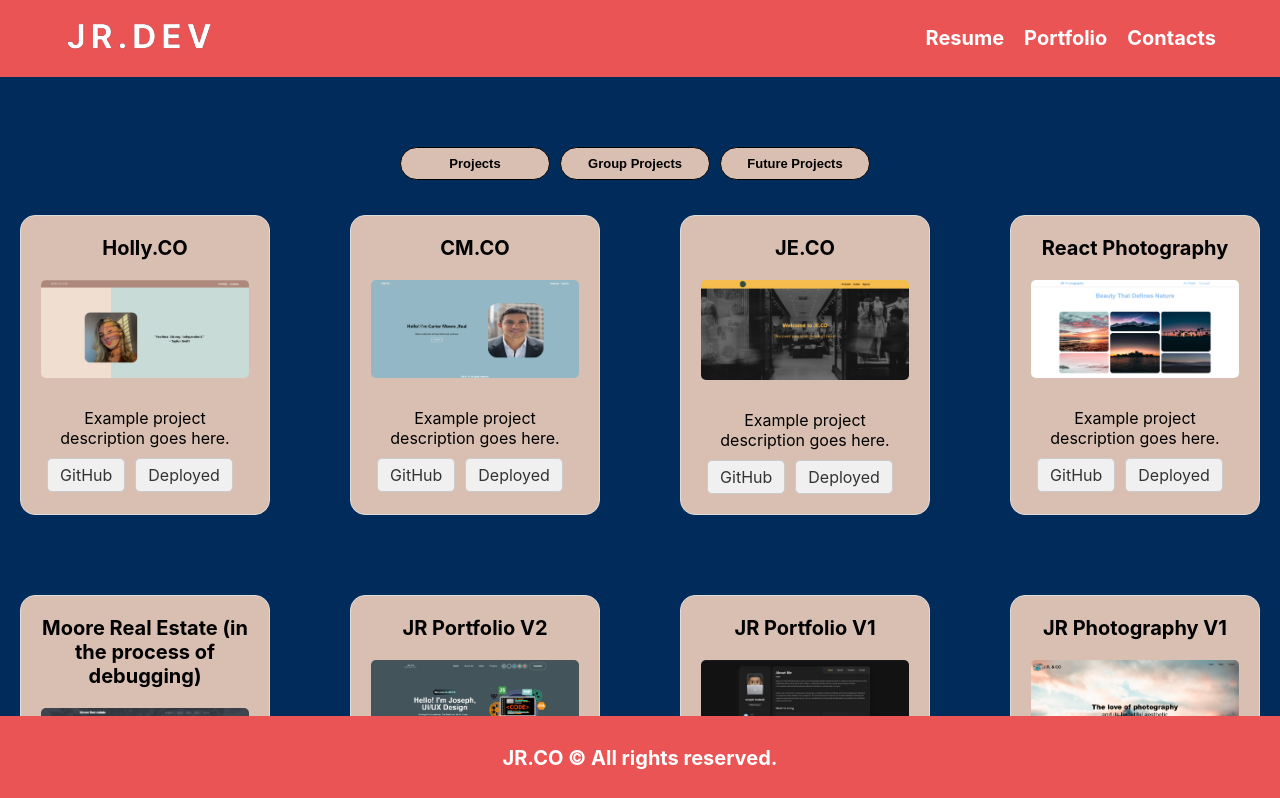
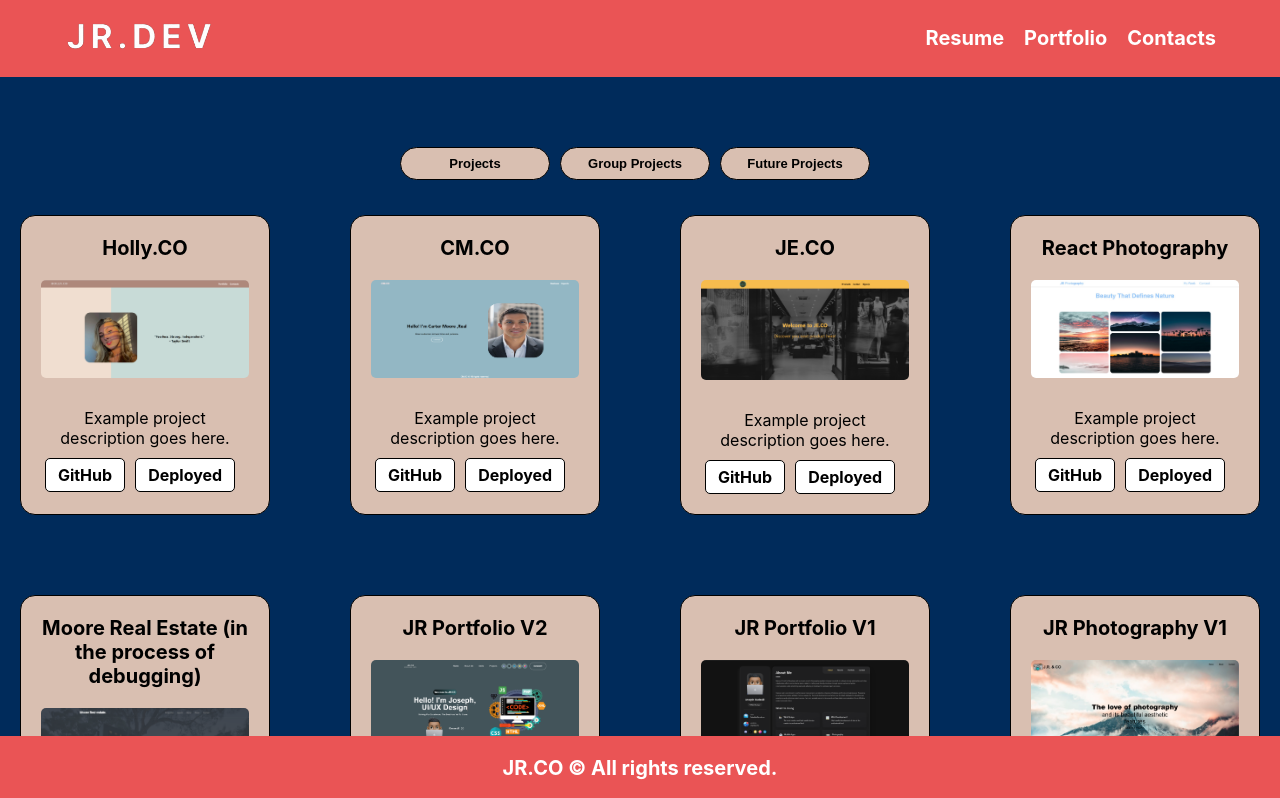
Before and after one commit to TheWiseSailor/JR.DEV, a React (Create React App) app: page /portfolio in a window 1280 px wide. Shown: the top 798 px of the page. Built offline with nearby package versions, Linux system fonts and the light colour scheme.

Commit message:
optimization

```diff
--- a/src/Components/Footer/Footer.css
+++ b/src/Components/Footer/Footer.css
@@ -6,7 +6,7 @@
   color: #fff;
   font-weight: bolder;
   font-size: 20px;
-  padding: 10px 0;
+
   text-align: center;
   z-index: 2;
 }
--- a/src/Components/Portfolio/Portfolio.css
+++ b/src/Components/Portfolio/Portfolio.css
@@ -47,7 +47,7 @@ margin-bottom: 15px;
 }
 
 .project {
-  border: 1px solid #ddd;
+  border: 1px solid #000000;
   padding: 20px;
   border-radius: 15px;
   background-color: #d9bfb1;
@@ -75,13 +75,15 @@ margin-bottom: 15px;
   padding: 6px 12px;
   margin-right: 10px;
   font-size: 16px;
-  color: #333;
+  font-weight: bold;
+  color: #000000;
   text-decoration: none;
-  border: 1px solid #ccc;
+  border: 1px solid #000000;
   border-radius: 5px;
-  background-color: #f0f0f0;
+  background-color: #ffffff;
 }
 
 .project-links a:hover {
-  background-color: #ddd;
+  background-color: #10f51b;
+  color: black;
 }
--- a/src/Components/Portfolio/Portfolio.js
+++ b/src/Components/Portfolio/Portfolio.js
@@ -89,7 +89,7 @@ function App() {
       category: "Projects",
       imgUrl: jrportfoliov2,
       githubLink: "https://github.com/TheWiseSailor/professional-react-portfolio",
-      deployLink: "",
+      deployLink: "thewisesailor.github.io/JR.CO",
     },
     {
       title: "JR Portfolio V1",
```
